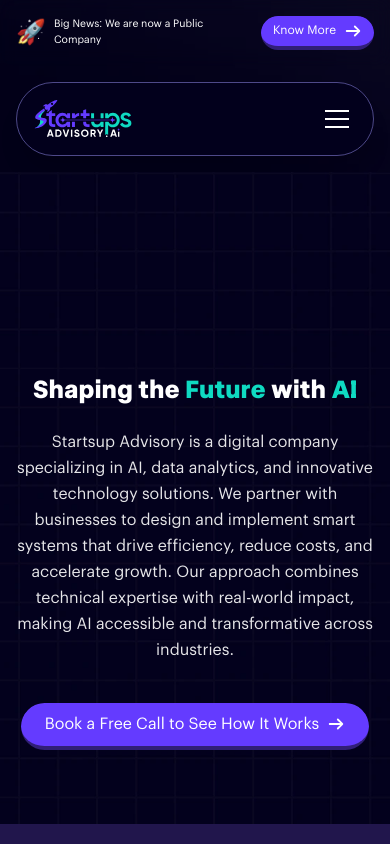
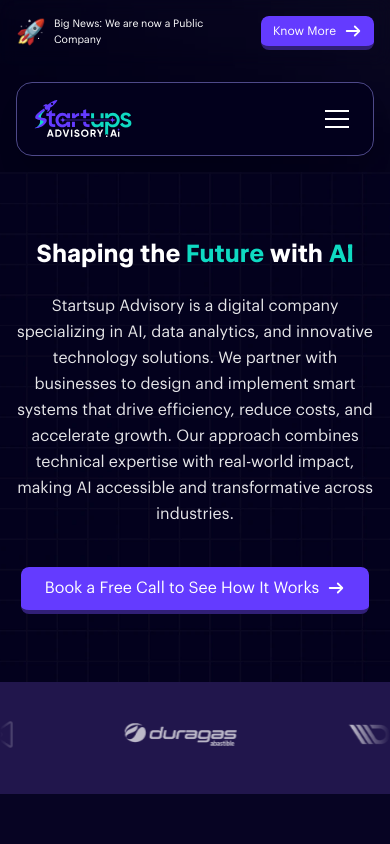
Before and after one commit to mdhasnainhanif/startups-new-web, a Next.js app: page /about-us in a window 390 px wide. Shown: the top 844 px of the page. Built offline with nearby package versions, Linux system fonts and the light colour scheme.

Commit message:
about page set UI

```diff
--- a/src/app/components/AboutUsBanner/AboutUsBanner.module.css
+++ b/src/app/components/AboutUsBanner/AboutUsBanner.module.css
@@ -1,16 +1,14 @@
 .bannerBackground {
   position: relative;
   overflow: hidden;
-  background: url('/assets/images/aboutbanner.webp') no-repeat center center;
+  background: url("/assets/images/aboutbanner.webp") no-repeat center center;
   background-size: cover;
   background-position: center;
   background-repeat: no-repeat;
-  height:652px;
 }
-.pt100
-{
-  padding-top:140px !important;
-  padding-bottom:0px;
+div.pt100 {
+  padding-top: 140px;
+  padding-bottom: 0px;
 }
 .content {
   position: relative;
@@ -24,55 +22,43 @@
 
 .ctaButton {
   background: linear-gradient(135deg, #8b5cf6 0%, #643bff 100%) !important;
-  background-image: linear-gradient(135deg, #8b5cf6 0%, #643bff 100%) !important;
+  background-image: linear-gradient(
+    135deg,
+    #8b5cf6 0%,
+    #643bff 100%
+  ) !important;
   border: none !important;
   transition: all 0.3s ease;
 }
 
 .ctaButton:hover {
   background: linear-gradient(135deg, #9d6bff 0%, #7c5aff 100%) !important;
-  background-image: linear-gradient(135deg, #9d6bff 0%, #7c5aff 100%) !important;
+  background-image: linear-gradient(
+    135deg,
+    #9d6bff 0%,
+    #7c5aff 100%
+  ) !important;
   transform: translateY(-2px);
   box-shadow: 0 10px 25px rgba(100, 59, 255, 0.4);
 }
 
 
-
-@media (max-width: 1024px) {
-  .bannerBackground {
-    padding-top: 7rem;
-    padding-bottom: 5rem;
-  }
-}
-
 @media (max-width: 768px) {
-  .bannerBackground {
-    padding-top: 6rem;
-    padding-bottom: 4rem;
-  }
-
   .heading {
     font-size: 2rem;
+  }
+  div.pt100 {
+    padding-top: 0rem;
   }
 }
 
 @media (max-width: 640px) {
-  .bannerBackground {
-    padding-top: 5rem;
-    padding-bottom: 3rem;
-  }
-
   .heading {
     font-size: 1.75rem;
   }
 }
 
 @media (max-width: 480px) {
-  .bannerBackground {
-    padding-top: 4rem;
-    padding-bottom: 2.5rem;
-  }
-
   .heading {
     font-size: 1.5rem;
   }
--- a/src/app/components/AboutUsBanner/AboutUsBanner.tsx
+++ b/src/app/components/AboutUsBanner/AboutUsBanner.tsx
@@ -18,7 +18,7 @@ export default function AboutUsBanner({
     >
       <Container maxWidth="xl" className="px-0">
         <div className={`flex flex-col items-center text-center gap-6 md:gap-8 pt-20 ${styles.pt100}`}>
-          <h1 className={`text-4xl md:text-5xl lg:text-6xl font-extrabold ${styles.heading}`}>
+          <h1 className={`text-4xl md:text-5xl lg:text-6xl font-bold ${styles.heading}`}>
             <span className="text-white">{heading.part1} </span>
             <span className="text-[#0fdac2]">{heading.highlight}</span>
             {heading.part2 && (
--- a/src/app/components/Button.module.css
+++ b/src/app/components/Button.module.css
@@ -15,7 +15,7 @@
   background-color: #311F77;
   border: 0 solid rgba(0, 0, 0, 0);
   border-bottom-width: 4px;
-  border-radius: 36px;
+  border-radius: 0.5rem;
   outline: none;
   width: -moz-fit-content;
   width: fit-content;
@@ -27,6 +27,7 @@
   color: #fff !important;
   position: relative;
   gap: 0.5rem;
+  align-items: center;
 }
 
 /* Size variants */
@@ -52,7 +53,7 @@
   background-clip: padding-box;
   background-color: #643BFF;
   border: solid transparent;
-  border-radius: 36px;
+  border-radius: 0.5rem;
   border-width: 0 0 4px;
   bottom: -4px;
   content: "";
@@ -108,7 +109,7 @@
   appearance: button;
   background-color: #5633DC;
   border: solid transparent;
-  border-radius: 36px;
+  border-radius: 0.5rem;
   border-width: 0 0 4px;
   box-sizing: border-box;
   color: #ffffff;
@@ -137,7 +138,7 @@
   background-clip: padding-box;
   background-color: #311F77;
   border: solid transparent;
-  border-radius: 36px;
+  border-radius: 0.5rem;
   border-width: 0 0 4px;
   bottom: -4px;
   content: "";
@@ -172,7 +173,7 @@
   appearance: button;
   background-color: #0FDAC2;
   border: solid transparent;
-  border-radius: 36px;
+  border-radius: 0.5rem;
   border-width: 0 0 4px;
   box-sizing: border-box;
   color: #ffffff !important;
@@ -201,7 +202,7 @@
   background-clip: padding-box;
   background-color: #039F8D;
   border: solid transparent;
-  border-radius: 36px;
+  border-radius: 0.5rem;
   border-width: 0 0 4px;
   bottom: -4px;
   content: "";
--- a/src/app/components/Counter/Counter.module.css
+++ b/src/app/components/Counter/Counter.module.css
@@ -13,11 +13,11 @@
   gap: 3rem;
   align-items: center;
   justify-items: center;
-  max-width: 1120px;
+  max-width: 70rem;
   margin: -80px auto;
   background:url('/assets/images/counterbanner.webp') no-repeat center center;
   background-size: cover;
-  padding: 2rem;
+  padding: 3rem 2rem;
   border-radius: 24px;
 }
 .counterItem {
@@ -99,11 +99,11 @@
 }
 
 @media (max-width: 640px) {
-  .counterGrid {
+  div.counterGrid {
     grid-template-columns: 1fr;
-    gap: 1.75rem;
+    gap: 2.225rem;
     margin: -30px auto;
-    padding: 1.25rem;
+    padding: 3rem 0rem;
   }
 
   .counterValue {
--- a/src/app/components/Header.tsx
+++ b/src/app/components/Header.tsx
@@ -54,7 +54,7 @@ export default function Header() {
       >
         <Container maxWidth="xl" className="px-0">
           <nav
-            className="flex items-center justify-between w-full rounded-full px-4 md:px-6 py-4 bg-[#02001c] backdrop-blur-md shadow-xl border border-[#4e4989] relative"
+            className="flex items-center justify-between w-full rounded-2xl px-4 md:px-6 py-4 bg-[#02001c] backdrop-blur-md shadow-xl border border-[#4e4989] relative"
             style={{ minHeight: "64px" }}
           >
             <div className="flex items-center gap-2">
--- a/src/app/components/LogosSlider/LogosSlider.module.css
+++ b/src/app/components/LogosSlider/LogosSlider.module.css
@@ -1,5 +1,6 @@
 .logosSliderSection{
   background-color: #21164c;
+  padding: 2rem 0;
 }
 .heroBrand {
   position: relative;
--- a/src/app/components/LogosSlider/LogosSlider.tsx
+++ b/src/app/components/LogosSlider/LogosSlider.tsx
@@ -16,7 +16,7 @@ const LogosSlider = ({ className }: { className?: string }) => {
   }
 
   return (
-    <section className={`${styles.logosSliderSection} sectionPadding ${className}`}>
+    <section className={`${styles.logosSliderSection} ${className}`}>
       <div className={`${styles.heroBrand} overflow-hidden whitespace-nowrap relative w-full mx-auto`}>
         <div className={`${styles.logoItems} inline-flex`}>
           {duplicatedLogos.map((logo, index) => (
--- a/src/app/components/OurCoreValue/OurCoreValue.module.css
+++ b/src/app/components/OurCoreValue/OurCoreValue.module.css
@@ -9,11 +9,10 @@
   top: 0;
   left: 0;
   width: 390px;
-  height:500px;
-  background:url('/assets/images/1.webp') no-repeat;
+  height: 500px;
+  background: url("/assets/images/1.webp") no-repeat;
   background-size: cover;
 }
-
 
 .cardsContainer {
   display: grid;
@@ -50,7 +49,7 @@
 }
 
 .card:hover {
-    background:#21164c;
+  background: #21164c;
 }
 
 .cardNumber {
@@ -106,9 +105,6 @@
 
 /* Responsive Styles */
 @media (max-width: 1024px) {
-  .section {
-  }
-
   .section::before {
     width: 300px;
     height: 400px;
@@ -128,9 +124,6 @@
 }
 
 @media (max-width: 768px) {
-  .section {
-  }
-
   .section::before {
     width: 250px;
     height: 350px;
@@ -164,9 +157,6 @@
 }
 
 @media (max-width: 640px) {
-  .section {
-  }
-
   .card {
     padding: 1.25rem;
     min-height: 220px;
@@ -200,9 +190,6 @@
 }
 
 @media (max-width: 480px) {
-  .section {
-  }
-
   .cardsContainer {
     gap: 1.25rem;
   }
@@ -233,10 +220,8 @@
   }
 }
 
-@media(max-width:576px)
-{
-  .section::before
-  {
+@media (max-width: 576px) {
+  .section::before {
     display: none;
   }
 }
--- a/src/app/components/WhyChoose/WhyChoose.module.css
+++ b/src/app/components/WhyChoose/WhyChoose.module.css
@@ -40,7 +40,7 @@
 .textSection {
   display: flex;
   flex-direction: column;
-  gap: 2rem;
+  gap: 1.225rem;
 }
 
 .heading {
@@ -111,14 +111,13 @@
 .accordionContent {
   max-height: 0;
   overflow: hidden;
-  transition: max-height 0.3s ease, padding 0.3s ease;
+  transition: max-height 0s ease-in-out, padding 0.3s ease-in-out;
   padding: 0 1.5rem;
 }
 
 .accordionContent.accordionOpen {
-  max-height: 500px;
+  max-height: 1000px;
   padding: 0 1.5rem 1.5rem 1.5rem;
-
 }
 .accordionContent
 {
```
